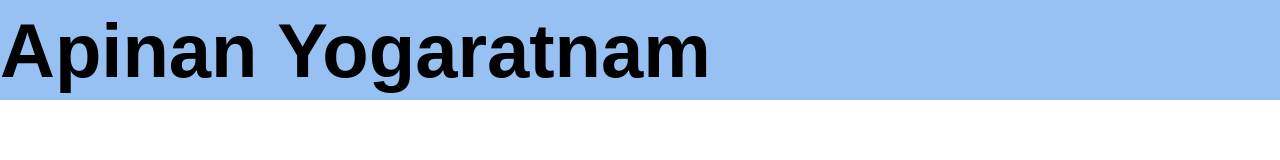
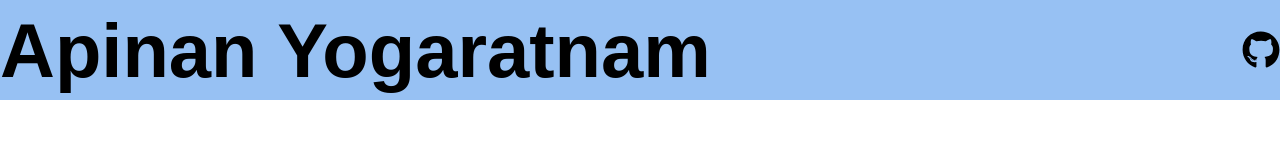
Before and after one commit to apinanyogaratnam/my-personal-website-v2.0, a React (Create React App) app: page / in a window 1280 px wide. Shown: the top 160 px of the page. Built offline with nearby package versions, Linux system fonts and the light colour scheme; a web font is replaced by a local one.

Commit message:
added github logo

```diff
--- a/src/components/header.js
+++ b/src/components/header.js
@@ -1,11 +1,12 @@
 import PropTypes from 'prop-types'
+import { FaGithub } from 'react-icons/fa'
 
 
 const Header = ({ title, onAdd, showAdd }) => {
     return (
-
         <header className="header">
             <h1>{title}</h1>
+            <FaGithub />
         </header>
     )
 }
```
